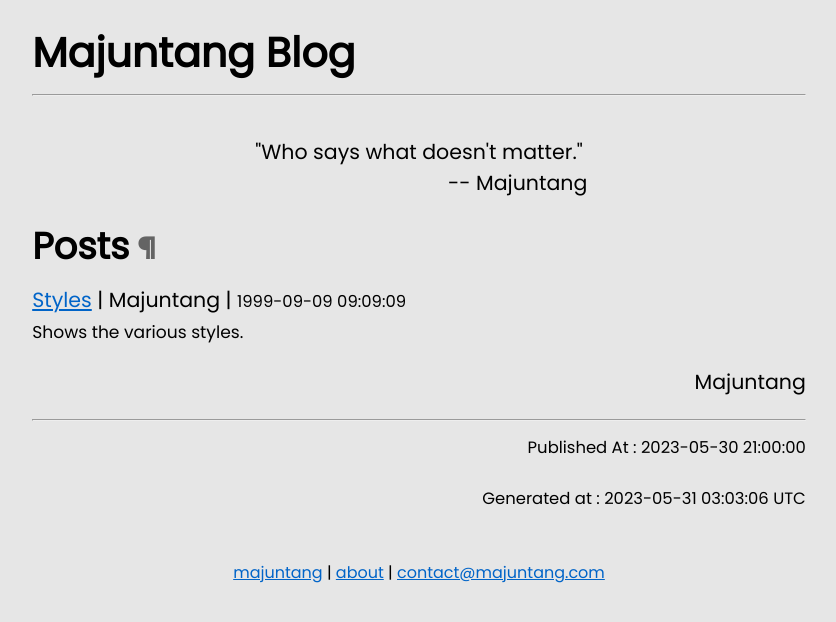
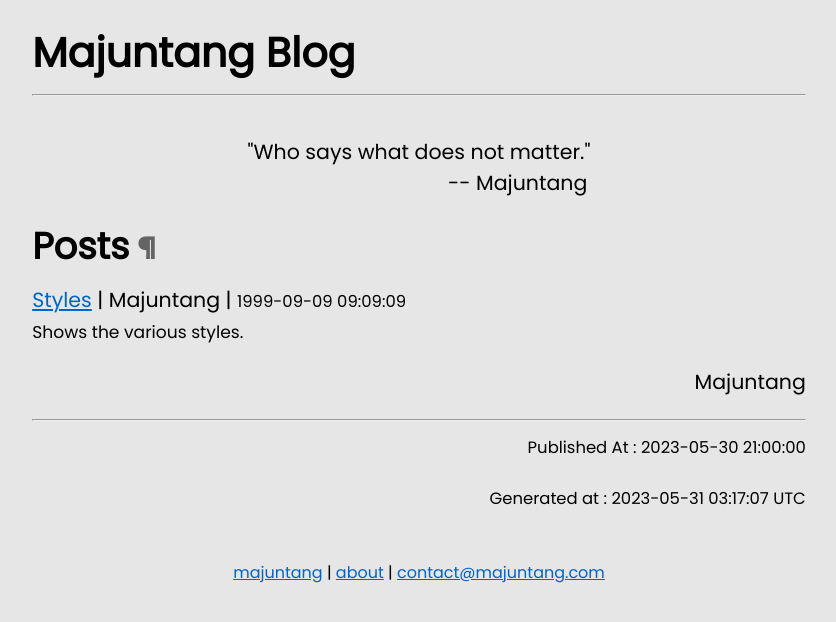
Before and after one commit to DukeVengeance/blog, a plain HTML site: page index.html in a window 1280 px wide. Shown: the whole page, without its empty margins (221-1057 px from the left). Drawn offline with Linux system fonts and the light colour scheme.

Commit message:
Change index doesn't -> does not

```diff
--- a/index.html
+++ b/index.html
@@ -24,7 +24,7 @@
 
 			<!-- Title End -->
 			<p style="white-space: pre; text-align: center;">
-"Who says what doesn't matter."
+"Who says what does not matter."
                                     -- Majuntang
 </p>
 <!-- I shot an arrow into the air, it fell to the earth, I knew not where. -->
@@ -54,7 +54,7 @@
 
 </p>
 			<p class="text-article-information">
-				<span class="text-datetime">Generated at : <span>2023-05-31 03:03:06</span><span> UTC</span></span>
+				<span class="text-datetime">Generated at : <span>2023-05-31 03:17:07</span><span> UTC</span></span>
 			</p>
 		</article>
 		<footer>
```
